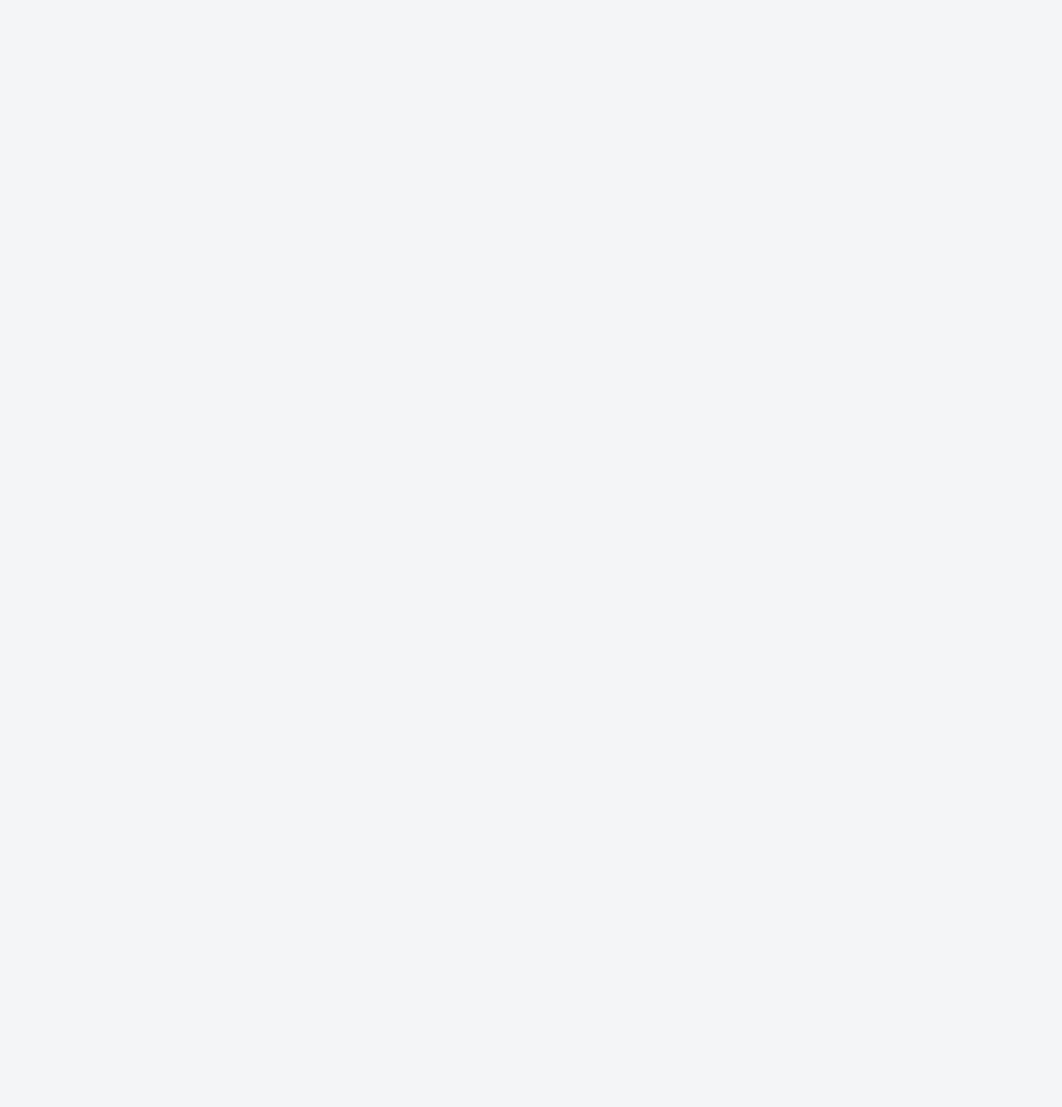
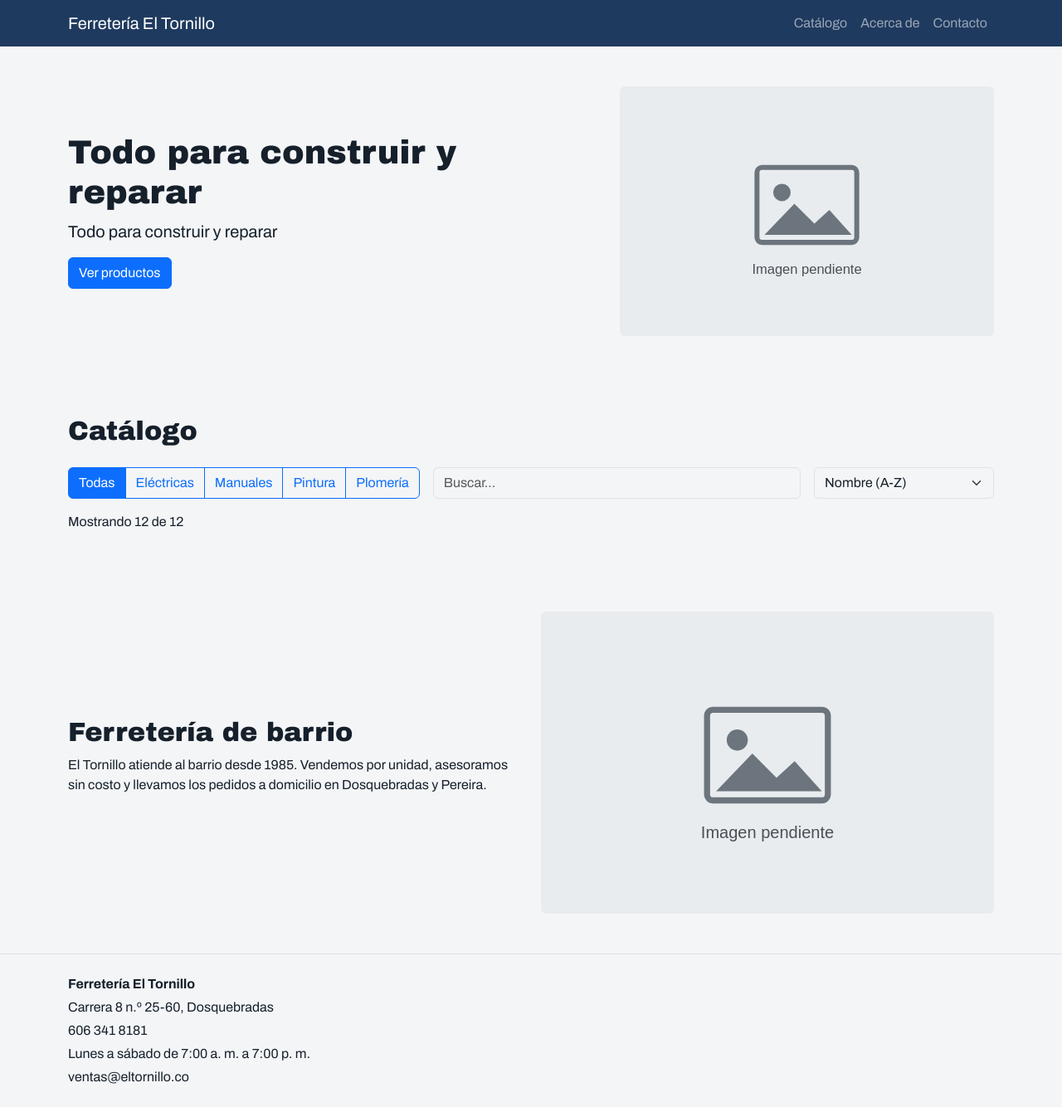
Before and after one commit to zvalencia/evaluacion2-maquetacion, a plain HTML site: page index.html in a window 1280 px wide. Shown: the whole page at 83% size. Before the commit the page ends 800 px from the top, so only its background shows below. Drawn offline with nearby package versions, Linux system fonts and the light colour scheme.

Commit message:
feat: estructura html y controles del catalogo (closes #2)

```diff
--- a/index.html
+++ b/index.html
@@ -3,43 +3,135 @@
 <head>
   <meta charset="UTF-8">
   <meta name="viewport" content="width=device-width, initial-scale=1">
-  <!-- TODO (issue #2): cambia el título por el nombre de tu proyecto -->
-  <title>Plantilla Evaluación 2</title>
+  <title>Ferretería El Tornillo</title>
 
-  <!-- Bootstrap 5.3 por CDN. Tu hoja de estilos va DESPUÉS para poder personalizarlo. -->
   <link rel="stylesheet" href="https://cdn.jsdelivr.net/npm/bootstrap@5.3.3/dist/css/bootstrap.min.css">
-  <!-- TODO (issue #1): aquí va el <link> de Google Fonts con las dos fuentes de tu Manual de marca -->
+  <link rel="stylesheet" href="https://fonts.googleapis.com/css2?family=Archivo+Black&family=Archivo:wght@400;600;700&display=swap">
   <link rel="stylesheet" href="css/estilos.css">
 </head>
 <body>
+  <a class="visually-hidden-focusable" href="#contenido">Saltar al contenido</a>
 
-  <!--
-    TODO (issue #2): estructura de la página. Consulta ISSUES.md, la guía y la
-    página de tu empresa en el Manual de marca: ahí dice cómo va la navbar,
-    el hero, cuántas columnas tiene el catálogo y de qué lado va la imagen
-    de "acerca de".
+  <header class="sticky-top">
+    <nav class="navbar navbar-expand-lg navbar-dark" aria-label="Navegación principal">
+      <div class="container">
+        <a class="navbar-brand" href="#">Ferretería El Tornillo</a>
+        <button
+          class="navbar-toggler"
+          type="button"
+          data-bs-toggle="collapse"
+          data-bs-target="#menuPrincipal"
+          aria-controls="menuPrincipal"
+          aria-expanded="false"
+          aria-label="Alternar navegación"
+        >
+          <span class="navbar-toggler-icon"></span>
+        </button>
+        <div class="collapse navbar-collapse" id="menuPrincipal">
+          <ul class="navbar-nav ms-auto">
+            <li class="nav-item">
+              <a class="nav-link" href="#seccion-catalogo">Catálogo</a>
+            </li>
+            <li class="nav-item">
+              <a class="nav-link" href="#acerca">Acerca de</a>
+            </li>
+            <li class="nav-item">
+              <a class="nav-link" href="#contacto">Contacto</a>
+            </li>
+          </ul>
+        </div>
+      </div>
+    </nav>
+  </header>
 
-    1. Enlace "Saltar al contenido" que lleve a #contenido.
-    2. header con la navbar de Bootstrap que se pliega en celular
-       (navbar-expand-lg, navbar-toggler accesible, div.collapse).
-    3. main id="contenido" con:
-       - Una sección de presentación con el ÚNICO h1 de la página.
-       - Sección del catálogo (section + aria-labelledby + h2) con:
-           * Grupo de filtros: div.btn-group role="group" aria-label="..."
-             con un botón "todas" y uno por categoría:
-             <button type="button" class="btn btn-outline-primary" data-categoria="..." aria-pressed="false">
-           * label + input type="search" id="buscador"
-           * label + select id="orden" con las opciones
-             nombre-asc, valor-asc y valor-desc
-           * p id="contador" aria-live="polite"
-           * div id="catalogo" class="row ..." (aquí JS pinta las tarjetas)
-       - section id="acerca" (aria-labelledby + h2) con una grilla de 2 columnas.
-    4. footer.
-  -->
+  <main id="contenido">
+    <section class="py-5" aria-labelledby="titulo-principal">
+      <div class="container">
+        <div class="row align-items-center g-4">
+          <div class="col-12 col-lg-7">
+            <h1 id="titulo-principal">Todo para construir y reparar</h1>
+            <p class="lead">Todo para construir y reparar</p>
+            <a class="btn btn-primary" href="#seccion-catalogo">Ver productos</a>
+          </div>
+          <div class="col-12 col-lg-5">
+            <img
+              src="img/placeholder.svg"
+              alt="Herramientas y materiales de Ferretería El Tornillo"
+              class="img-fluid rounded w-100"
+            >
+          </div>
+        </div>
+      </div>
+    </section>
 
-  <!-- Bootstrap JS (necesario para que la navbar se pliegue) -->
+    <section id="seccion-catalogo" class="py-5" aria-labelledby="titulo-catalogo">
+      <div class="container">
+        <h2 id="titulo-catalogo" class="mb-4">Catálogo</h2>
+
+        <div class="row g-3 align-items-center mb-3">
+          <div class="col-12 col-xl-auto">
+            <div class="btn-group flex-wrap" role="group" aria-label="Filtrar por categoría">
+              <button type="button" class="btn btn-outline-primary active" data-categoria="todas" aria-pressed="true">Todas</button>
+              <button type="button" class="btn btn-outline-primary" data-categoria="electricas" aria-pressed="false">Eléctricas</button>
+              <button type="button" class="btn btn-outline-primary" data-categoria="manuales" aria-pressed="false">Manuales</button>
+              <button type="button" class="btn btn-outline-primary" data-categoria="pintura" aria-pressed="false">Pintura</button>
+              <button type="button" class="btn btn-outline-primary" data-categoria="plomeria" aria-pressed="false">Plomería</button>
+            </div>
+          </div>
+
+          <div class="col-12 col-md-6 col-xl">
+            <label for="buscador" class="form-label visually-hidden">Buscar producto</label>
+            <input type="search" id="buscador" class="form-control" placeholder="Buscar...">
+          </div>
+
+          <div class="col-12 col-md-6 col-xl-auto">
+            <label for="orden" class="form-label visually-hidden">Ordenar por</label>
+            <select id="orden" class="form-select" aria-label="Ordenar por">
+              <option value="nombre-asc">Nombre (A-Z)</option>
+              <option value="valor-asc">Precio (menor a mayor)</option>
+              <option value="valor-desc">Precio (mayor a menor)</option>
+            </select>
+          </div>
+        </div>
+
+        <p id="contador" aria-live="polite" class="mb-4">Mostrando 12 de 12</p>
+
+        <div id="catalogo" class="row row-cols-1 row-cols-md-2 row-cols-lg-4 g-4"></div>
+      </div>
+    </section>
+
+    <section id="acerca" class="py-5" aria-labelledby="titulo-acerca">
+      <div class="container">
+        <div class="row align-items-center g-4">
+          <div class="col-12 col-md-6">
+            <h2 id="titulo-acerca">Ferretería de barrio</h2>
+            <p>
+              El Tornillo atiende al barrio desde 1985. Vendemos por unidad, asesoramos sin costo y llevamos los pedidos a domicilio en Dosquebradas y Pereira.
+            </p>
+          </div>
+          <div class="col-12 col-md-6">
+            <img
+              src="img/placeholder.svg"
+              alt="Mostrador y atención en Ferretería El Tornillo"
+              class="img-fluid rounded w-100"
+            >
+          </div>
+        </div>
+      </div>
+    </section>
+  </main>
+
+  <footer id="contacto" class="py-4 border-top">
+    <div class="container">
+      <p class="fw-bold mb-1">Ferretería El Tornillo</p>
+      <p class="mb-1">Carrera 8 n.º 25-60, Dosquebradas</p>
+      <p class="mb-1">606 341 8181</p>
+      <p class="mb-1">Lunes a sábado de 7:00 a. m. a 7:00 p. m.</p>
+      <p class="mb-0">ventas@eltornillo.co</p>
+    </div>
+  </footer>
+
   <script src="https://cdn.jsdelivr.net/npm/bootstrap@5.3.3/dist/js/bootstrap.bundle.min.js"></script>
-  <!-- El orden importa: primero los datos, después la lógica -->
   <script src="js/datos.js"></script>
   <script src="js/app.js"></script>
 </body>
```
